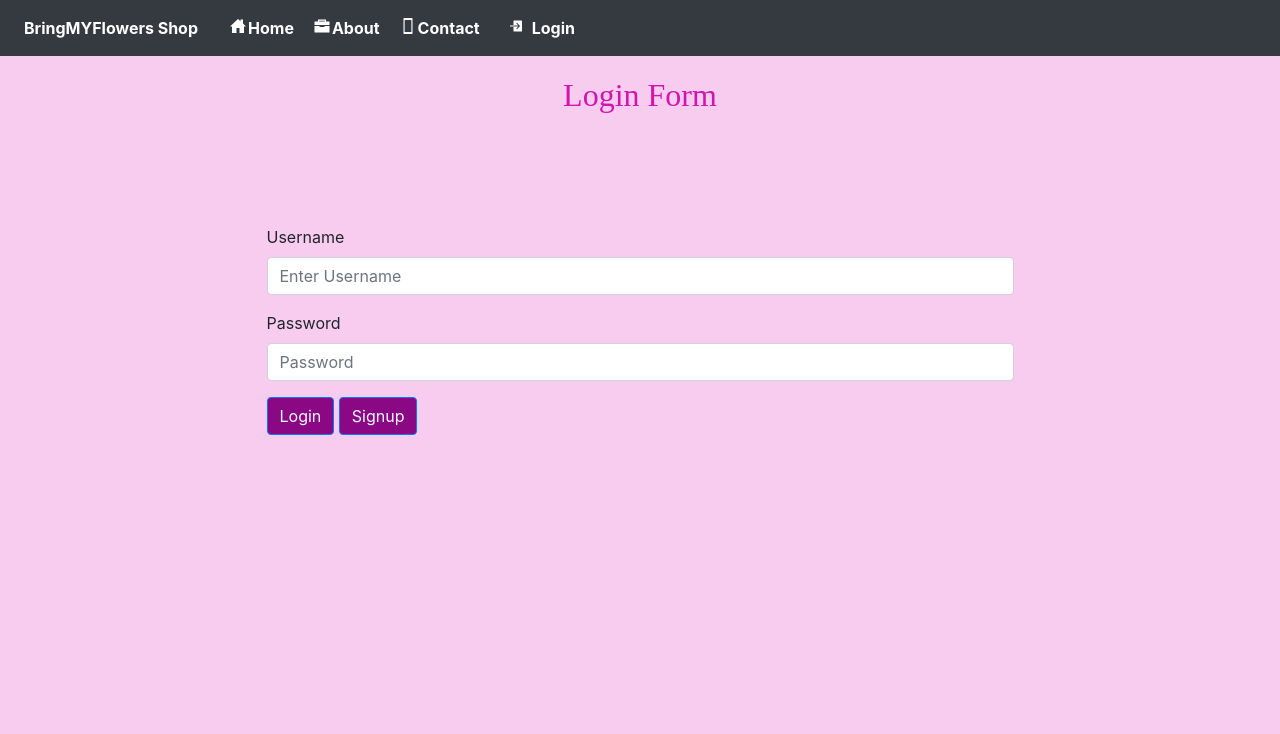
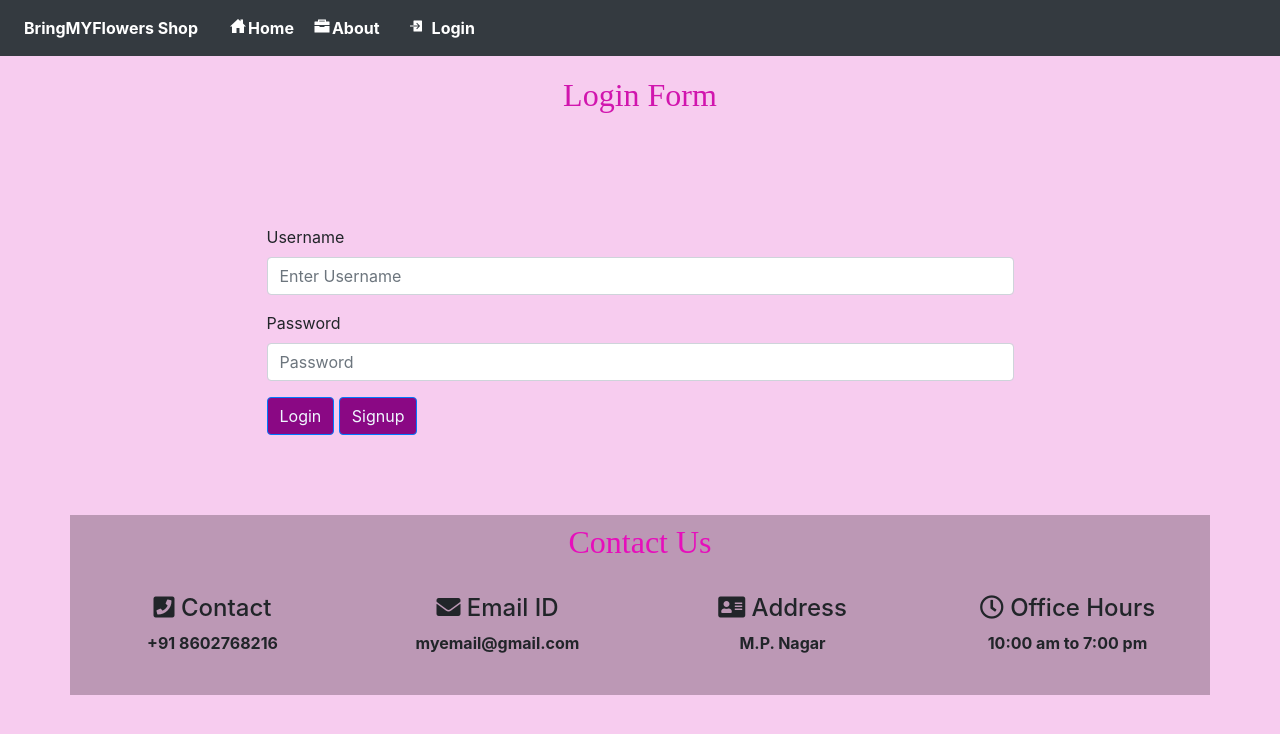
Before and after one commit to Suryanshm000/Bring-my-flower, a Django app: page /login in a window 1280 px wide. Shown: the top 734 px of the page. Run offline with Django 3.2, Linux system fonts and the light colour scheme; some libraries are stand-ins or nearby versions.

Commit message:
added footer

```diff
--- a/grocery/templates/login.html
+++ b/grocery/templates/login.html
@@ -2,12 +2,12 @@
 {% block body %}
 {% load static %}
 
-{% if error == "yes" %}
+<!-- {% if error == "yes" %}
 <script>
     alert('logged in successfully');
     window.location=('{% url 'home' %}');
 </script>
-{% endif %}
+{% endif %} -->
 {% if error == "not" %}
 <script>
     alert('Username & Password are not Matching');
--- a/grocery/templates/navigation.html
+++ b/grocery/templates/navigation.html
@@ -13,7 +13,12 @@
   <script src="https://maxcdn.bootstrapcdn.com/bootstrap/4.3.1/js/bootstrap.min.js"></script>
 
   <link rel = stylesheet href = "//cdn.datatables.net/1.10.19/css/jquery.dataTables.min.css">
+
+  <link rel="stylesheet" href="https://use.fontawesome.com/releases/v5.6.3/css/all.css" integrity="sha384-UHRtZLI+pbxtHCWp1t77Bi1L4ZtiqrqD80Kn4Z8NTSRyMA2Fd33n5dQ8lWUE00s/" crossorigin="anonymous">
+
+
   <script src="//cdn.datatables.net/1.10.19/js/jquery.dataTables.min.js"></script>
+
 <script>
     $(document).ready( function () {
     $('#myTable').DataTable();
@@ -139,7 +144,7 @@
 <nav class="navbar navbar-dark bg-dark navbar-expand-sm">
   <!-- Brand -->
 
-  <a class="navbar-brand px-2" href="#" style="color:white ;font-size: 1rem; font-weight : bold">BringMYFlowers Shop</a>
+  <a class="navbar-brand px-2" href="{% url 'home' %}" style="color:white ;font-size: 1rem; font-weight : bold">BringMYFlowers Shop</a>
 <button class="navbar-toggler" type="button" data-toggle="collapse" data-target="#collapsibleNavbar">
     <span class="navbar-toggler-icon"></span>
   </button>
@@ -214,9 +219,9 @@
       <a class="nav-link" href="{% url 'about' %}" style="color:white"><ion-icon  style="margin-right:2px" name="briefcase-sharp"></ion-icon>About</a>
     </li>
 
-    <li class="nav-item pr-1">
+    <!-- <li class="nav-item pr-1">
       <a class="nav-link" href="{% url 'contact' %}" style="color:white"><ion-icon style="margin-right:2px" name="phone-portrait-sharp"></ion-icon>Contact</a>
-    </li>
+    </li> -->
     {% endif %}
 
 
@@ -263,6 +268,39 @@
 
 {% endblock %}
 
+<div style="margin-bottom: 80px;"></div>
 
 
-</body></html>
+</body>
+<footer style="margin-top:100px; background-color: rgba(18, 2, 13, 0.256);"
+
+  <div class="container d-flex flex-column justify-content-around my-4" style="box-shadow:0 0 10px 0 rgba(0,0,0,0.3);">
+    <h2 class="text-center my-2" style = "font-family : 'Monotype Corsiva' ; color : #e60ebb ;">Contact Us</h2>
+
+    <div class="row my-4">
+    <div class="col-sm-3 prjdiv" >
+    <h4 class="text-center"><i class="fas fa-phone-square"></i> Contact</h4>
+    <p class="text-center" style = "font-weight : bold">+91 8602768216</p>
+    </div>
+
+    <div class="col-sm-3 prjdiv" >
+    <h4 class="text-center"><i class="fas fa-envelope"></i> Email ID</h4>
+    <p class="text-center" style = "font-weight : bold">myemail@gmail.com</p>
+    </div>
+
+    <div class="col-sm-3 prjdiv" >
+    <h4 class="text-center"><i class="fas fa-address-card"></i> Address</h4>
+    <p class="text-center" style = "font-weight : bold">M.P. Nagar</p>
+    </div>
+
+    <div class="col-sm-3 prjdiv" >
+    <h4 class="text-center"><i class="far fa-clock"> </i> Office Hours</h4>
+    <p class="text-center" style = "font-weight : bold">10:00 am to 7:00 pm</p>
+    </div>
+
+    </div>
+  </div>
+
+
+</footer>
+</html>
--- a/grocery/views.py
+++ b/grocery/views.py
@@ -80,8 +80,10 @@ def Login(request):
             if user:
                 login(request, user)
                 error = "yes"
+                return render(request, 'all_product.html')
             else:
                 error = "not"
+
         except:
             error="not"
     d = {'error': error}
```
Also changed, not shown: db.sqlite3.
